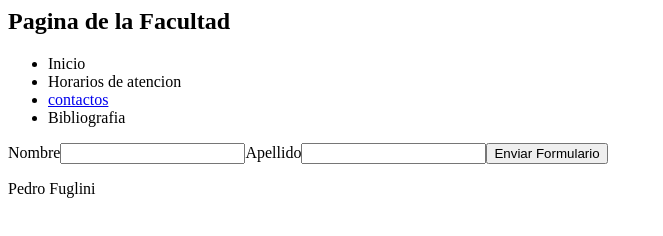
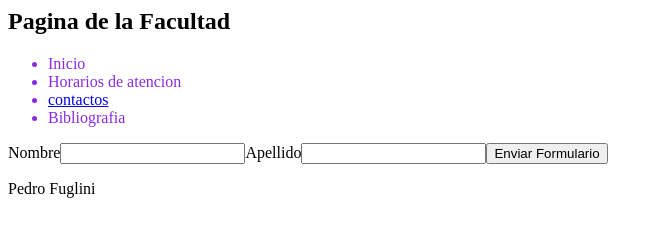
Before and after one commit to Pedruli/GithubPedro, a plain HTML site: page practica_clase_3.html in a window 1280 px wide. Shown: the whole page, without its empty margins (0-663 px from the left). Drawn offline with Linux system fonts and the light colour scheme.

```diff
--- a/practica_clase_3.html
+++ b/practica_clase_3.html
@@ -3,10 +3,10 @@
         <nav>
            <h1>Pagina de la Facultad</h1>
             <ul>
-                <li>Inicio</li>
-                <li>Horarios de atencion</li>
-                <li><a href=contactos.htmls>contactos</a></li>
-                <li>Bibliografia</li>
+                <li style="color: blueviolet;">Inicio</li>
+                <li style="color: blueviolet;">Horarios de atencion</li>
+                <li style="color: blueviolet;"><a href=contactos.htmls>contactos</a></li>
+                <li style="color: blueviolet;">Bibliografia</li>
             </ul>
         </nav>
     </header>
```
Also changed, not shown: style.css (added).
